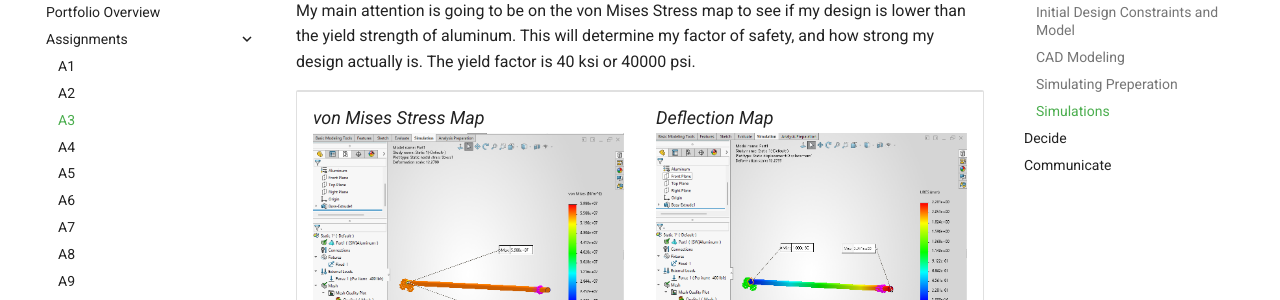
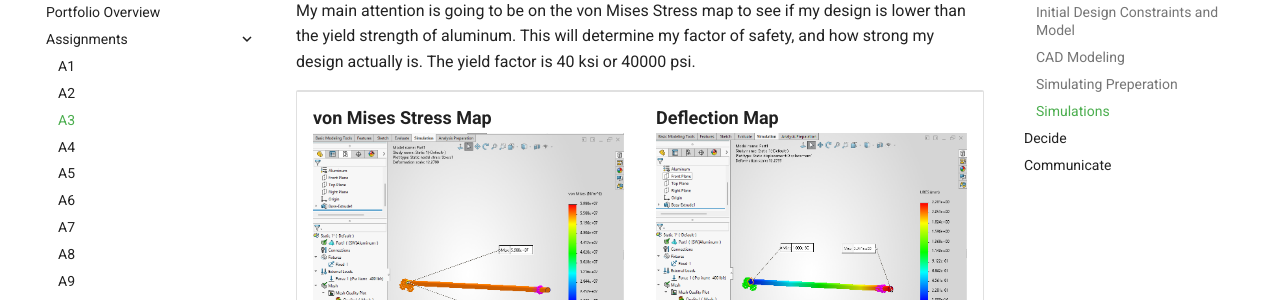
Before and after one commit to AndyChwalik/megr2157-portfolio, an MkDocs documentation site: the page built from docs/assignments/A03/index.md, in a window 1280 px wide and 900 px high, scrolled down 5179 px. Shown: the part 150-450 px from the top of the window. Built offline with MkDocs 1.6.1 and Material for MkDocs 9.7.7, drawn with Linux system fonts in a browser that asks for light colours.

```diff
--- a/docs/assignments/A03/index.md
+++ b/docs/assignments/A03/index.md
@@ -124,13 +124,13 @@ My main attention is going to be on the von Mises Stress map to see if my design
   <tr>
     <td style="width:50%; align="center"">
       <div style="font-size:18px; align="center"">
-        <em>von Mises Stress Map</em>
+        <b>von Mises Stress Map</b>
       </div>
       <img src="von_mises_stress_map.png" alt="constraints" style="width:100%; height:auto;">
     </td>
     <td style="width:50%; align="center"">
       <div style="font-size:18px; align="center"">
-        <em>Deflection Map</em>
+        <b>Deflection Map</b>
       </div>
       <img src="deflection_map.png" alt="constraints" style="width:100%; height:auto;">
     </td>
```
